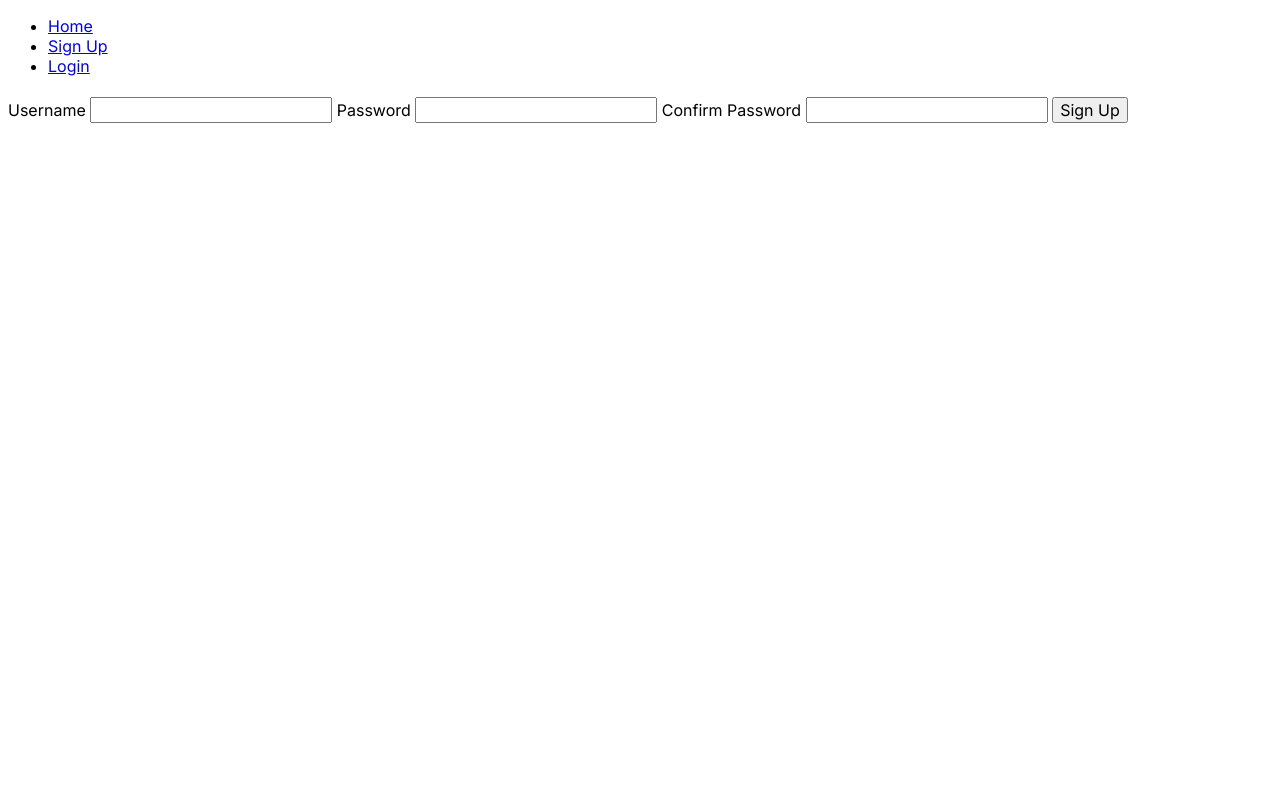
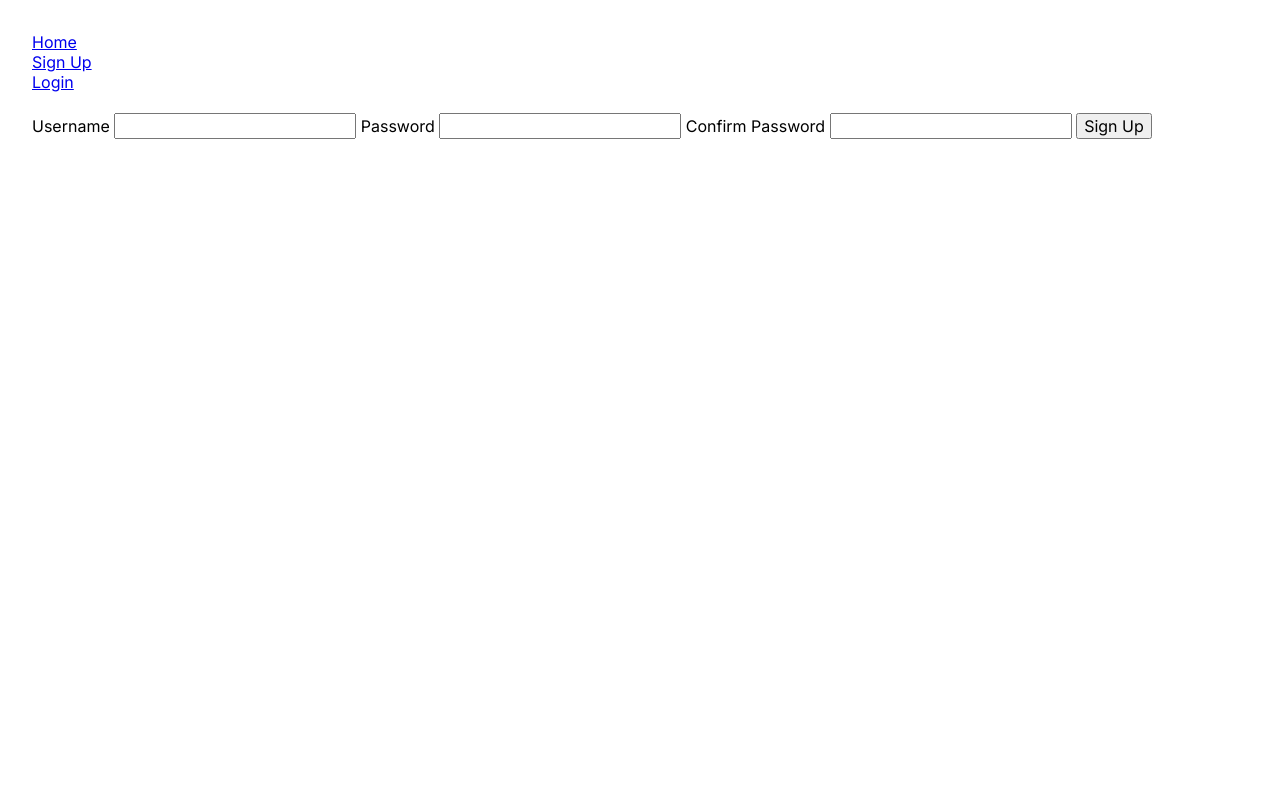
Before and after one commit to daniel-a-r/odin-file-uploader, a Node project: template views/signUp.ejs in a window 1280 px wide. Run offline with Node 20 templates, Linux system fonts and the light colour scheme; the template is opened without the code that fills it, so the values that code supplies are empty.

Commit message:
add minimal styling

```diff
--- a/public/style.css
+++ b/public/style.css
@@ -1,6 +1,18 @@
 * {
   font-family: 'Inter', 'Roboto', sans-serif;
   box-sizing: border-box;
+}
+
+body {
+  min-height: 100dvh;
+  margin: 0;
+  padding: 2rem;
+}
+
+ul {
+  list-style: none;
+  margin: 0;
+  padding: 0;
 }
 
 button, input {
@@ -11,6 +23,6 @@ div.dropdown {
   display: inline;
 }
 
-div.folder-actions {
+div.dropdown-actions {
   display: none;
 }
```
